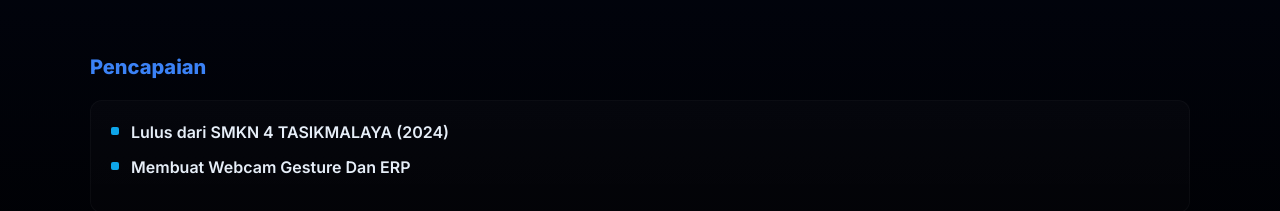
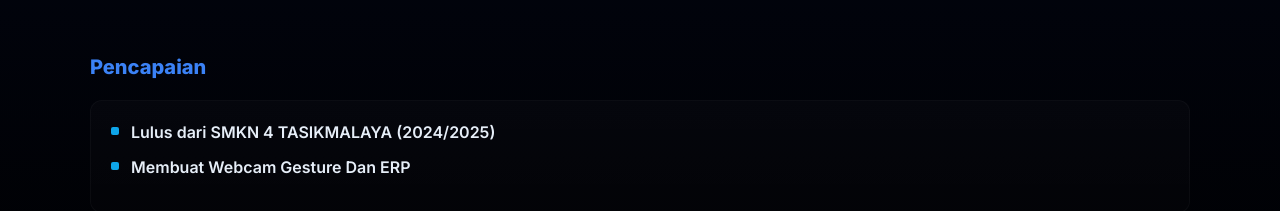
Before and after one commit to 21abdilah/hllportofolio, a Vue app: page / in a window 1280 px wide. Shown: the part 1200-1411 px from the top of the page. Built offline with nearby package versions, Linux system fonts and the light colour scheme.

Commit message:
Update data.js

```diff
--- a/src/data.js
+++ b/src/data.js
@@ -18,7 +18,7 @@ export const skills = [
 ]
 
 export const achievements = [
-  "Lulus dari SMKN 4 TASIKMALAYA  (2024)",
+  "Lulus dari SMKN 4 TASIKMALAYA  (2024/2025)",
   "Membuat Webcam Gesture Dan ERP",
 
 ]
```
